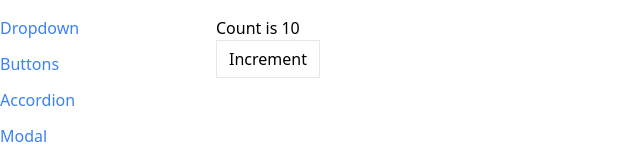
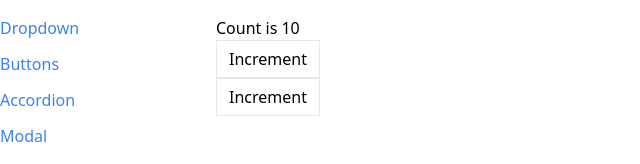
Before and after one commit to Dmitry1007/common-ui-components, a React (Create React App) app: page /counter in a window 1280 px wide. Shown: the top 164 px of the page, without its empty margins (0-640 px from the left). Built offline with nearby package versions, Linux system fonts and the light colour scheme.

Commit message:
Refactor, add decrement feature to count

```diff
--- a/src/pages/CounterPage.js
+++ b/src/pages/CounterPage.js
@@ -1,13 +1,22 @@
-import useCounter from "../hooks/use-counter";
+import { useState } from "react";
 import Button from "../components/Button";
 
 function CounterPage({ initialCount }) {
-  const { count, increment } = useCounter(initialCount);
+  const [count, setCount] = useState(initialCount);
+
+  const increment = () => {
+    setCount(count + 1);
+  };
+
+  const decrement = () => {
+    setCount(count - 1);
+  };
 
   return (
     <div>
       <h2>Count is {count}</h2>
       <Button onClick={increment}>Increment</Button>
+      <Button onClick={decrement}>Increment</Button>
     </div>
   );
 }
```
